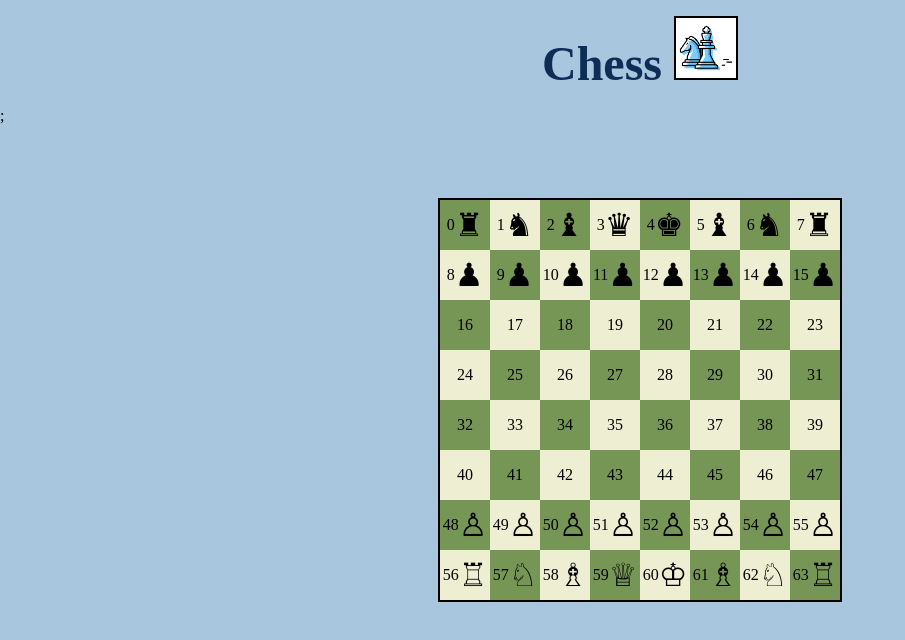
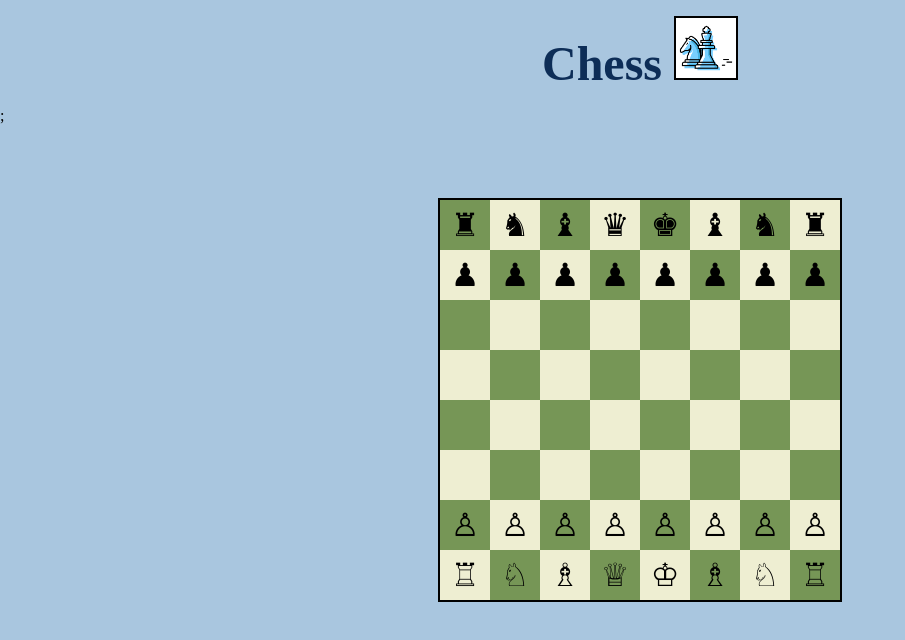
Before and after one commit to AdrianCastanRuiz/chess, a React (Vite) app: page / in a window 1280 px wide. Shown: the top 640 px of the page, without its empty margins (0-905 px from the left). Built offline with nearby package versions, Linux system fonts and the light colour scheme.

Commit message:
clean code

```diff
--- a/src/components/Board.tsx
+++ b/src/components/Board.tsx
@@ -160,7 +160,6 @@ const Board = ({ turn, boardState, setBoardState, setTurn, resetGame }: BoardPro
                 onClick={() => handleSquareClick(i)}
 
             >
-            {i}
 
                 {piece && (
                     <>
--- a/src/validations/index.ts
+++ b/src/validations/index.ts
@@ -54,7 +54,6 @@ export const isLegalMove = (
 
         case "♔":
         case "♚":
-            isValidMove = true
             isValidMove = isKingMoveLegal(origin, targetIndex, boardState, color, whiteKingMoved, blackKingMoved, whiteRookMoved, blackRookMoved);
             break;
 
```
Also changed, not shown: src/validations/isStaleMate.ts (+0 -7 lines).
